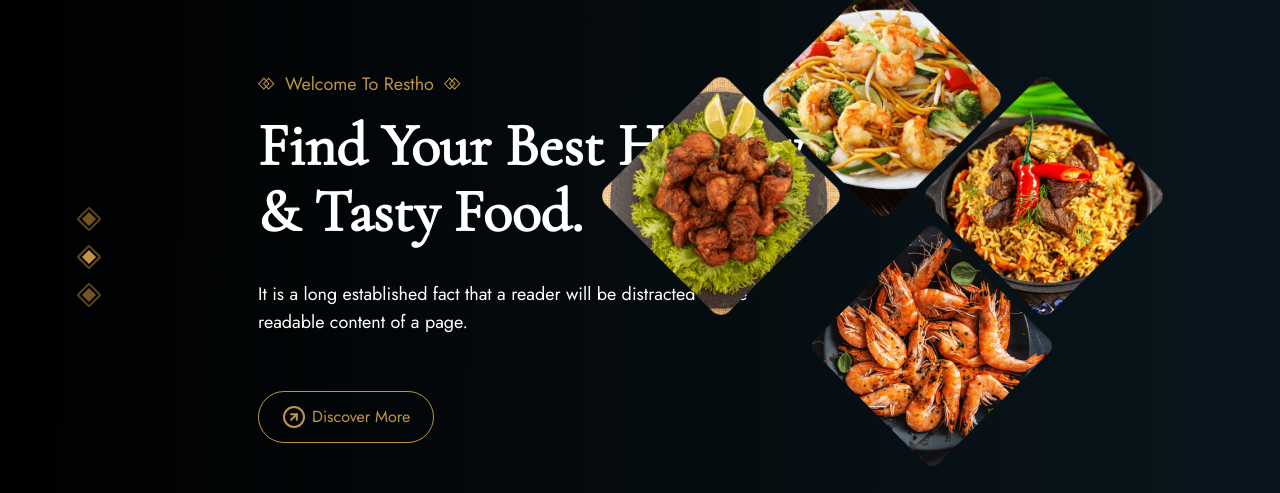
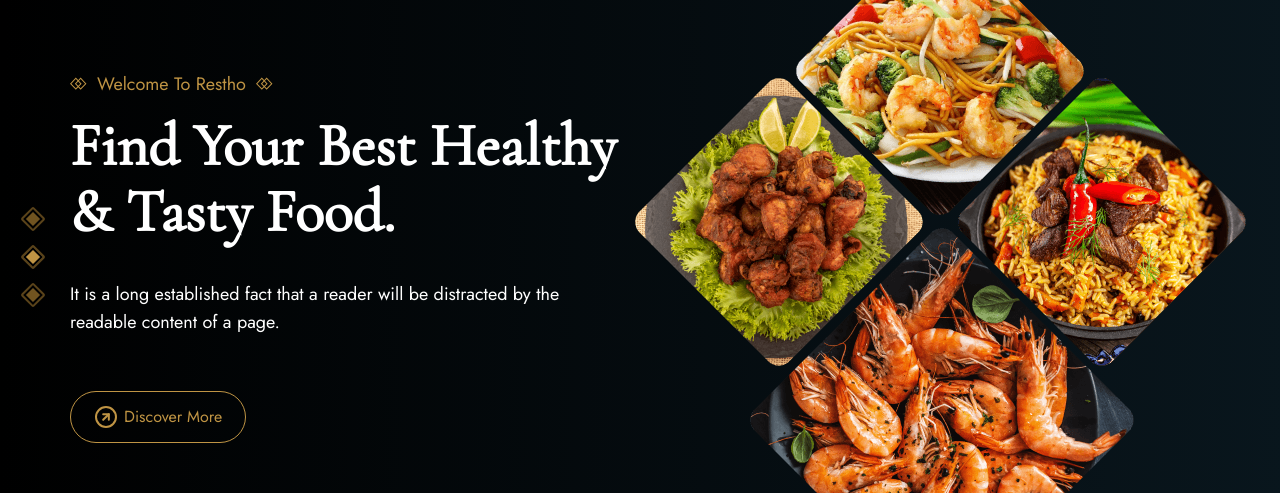
Before and after one commit to muzardemoses/restho-landing-page, a React (Vite) app: page / in a window 1280 px wide. Shown: the part 236-729 px from the top of the page. Built offline with nearby package versions, Linux system fonts and the light colour scheme.

Commit message:
sacreen-size 2180px done

```diff
--- a/src/App.jsx
+++ b/src/App.jsx
@@ -1,11 +1,38 @@
+import { useState, useEffect } from "react";
 import "./App.css";
-import { Header, SectionOne, SectionTwo, SectionThree, SectionFour, SectionFive, SectionSix, Footer } from "./Components";
+import logoSVG from "./assets/header2-logo.svg";
+import {
+  Header,
+  SectionOne,
+  SectionTwo,
+  SectionThree,
+  SectionFour,
+  SectionFive,
+  SectionSix,
+  Footer,
+} from "./Components";
 
 function App() {
+  const [isSticky, setIsSticky] = useState(false);
 
+  useEffect(() => {
+    const handleScroll = () => {
+      if (window.pageYOffset > 100) {
+        setIsSticky(true);
+      } else {
+        setIsSticky(false);
+      }
+    };
+
+    window.addEventListener("scroll", handleScroll);
+
+    return () => {
+      window.removeEventListener("scroll", handleScroll);
+    };
+  }, []);
 
   return (
-    <div className="">
+    <div className="banner">
       {/* <div id="__next">
         <div></div>
         <div className="preloader active">
@@ -15,7 +42,28 @@ function App() {
         </div>
       </div> */}
       <Header />
-      <main className="text-white">
+
+      <div
+        className={`w-full flex justify-center items-center ${
+          isSticky
+            ? "fixed top-0 left-0 right-0 z-10 transition-transform duration-300 ease-in-out transform translate-y-0"
+            : ""
+        }`}
+      >
+        <div className="bg-white w-[87%] rounded-[48px] p-5 flex justify-between items-center shadow-md 2xl:w-[87%]">
+          <a href="/">
+            {" "}
+            <img src={logoSVG} alt="logo" className="" />
+          </a>
+          <ul></ul>
+          <a href="/reservation">
+            <button className="px-8 py-2.5 bg-[#bf9444] rounded-[50px] border border-[#bf9444] text-white font-semibold text-lg button-with-hover">
+              Find Reservation
+            </button>
+          </a>
+        </div>
+      </div>
+      <main className="text-white bg-white">
         <SectionOne />
         <SectionTwo />
         <SectionThree />
@@ -28,5 +76,4 @@ function App() {
   );
 }
 
-
 export default App;
--- a/src/Components/Header.jsx
+++ b/src/Components/Header.jsx
@@ -1,27 +1,9 @@
-import { useState, useEffect } from "react";
 import mailSVG from "../assets/mail.svg";
 import locationSVG from "../assets/location.svg";
-import logoSVG from "../assets/header2-logo.svg";
+
+
 
 export const Header = () => {
-  const [isSticky, setIsSticky] = useState(false);
-
-  useEffect(() => {
-    const handleScroll = () => {
-      if (window.pageYOffset > 100) {
-        setIsSticky(true);
-      } else {
-        setIsSticky(false);
-      }
-    };
-
-    window.addEventListener("scroll", handleScroll);
-
-    return () => {
-      window.removeEventListener("scroll", handleScroll);
-    };
-  }, []);
-
   return (
     <header className="flex flex-col justify-center items-center bg-[linear-gradient(90deg,#000,#09161d)] overflow-auto">
       <div className="py-2.5 flex justify-between items-center text-white w-full px-48 2xl:px-20">
@@ -49,26 +31,6 @@ export const Header = () => {
           </a>
         </div>
       </div>
-      <div
-        className={`w-full flex justify-center items-center ${
-          isSticky
-            ? "fixed top-0 left-0 right-0 z-10 transition-transform duration-300 ease-in-out transform translate-y-0"
-            : ""
-        }`}
-      >
-        <div className="bg-white 2xl:w-[87%] w-[87%] rounded-[48px] p-5 flex justify-between items-center shadow-md">
-          <a href="/">
-            {" "}
-            <img src={logoSVG} alt="logo" className="" />
-          </a>
-          <ul></ul>
-          <a href="/reservation">
-            <button className="px-8 py-2.5 bg-[#bf9444] rounded-[50px] border border-[#bf9444] text-white font-semibold text-lg button-with-hover">
-              Find Reservation
-            </button>
-          </a>
-        </div>
-      </div>
     </header>
   );
 };
--- a/src/Components/SectionOne.jsx
+++ b/src/Components/SectionOne.jsx
@@ -30,9 +30,9 @@ export const SectionOne = () => {
   }, [currentPlay]);
 
   return (
-    <section className="banner h-[calc(100vh-80px)] pl-20 pr-56 flex items-center">
+    <section className="banner h-[calc(100vh-80px)] pl-20 pr-56 flex items-center 2xl:pl-6 2xl:pr-[140px]">
       <div className="flex justify-between items-center h-full w-full">
-        <div className="flex gap-40 items-center">
+        <div className="flex gap-40 items-center 2xl:gap-7">
           <div className="flex flex-col gap-5">
             <div className="bg-[#795b23bd] rounded-sm p-[2px] transform rotate-45">
               <div
--- a/src/Components/SectionThree.jsx
+++ b/src/Components/SectionThree.jsx
@@ -24,7 +24,7 @@ export const SectionThree = () => {
           Various versions have evolved over the years, sometimes on purpose.
         </p>
       </div>
-      <div className="flex justify-center items-center gap-16">
+      <div className="flex justify-center items-center gap-16 2xl:gap-4">
         <div className="flex flex-col items-center gap-4">
           <div className="relative">
             <img src={imgOne} alt="img-one" className="" />
--- a/src/Components/SectionTwo.jsx
+++ b/src/Components/SectionTwo.jsx
@@ -12,7 +12,7 @@ import aboutRightImg from "../assets/SecTwo/about-right.png";
 
 export const SectionTwo = () => {
   return (
-    <section className="text-black h-screen flex flex-col gap-[80px] py-[80px] px-48 2xl:px-20 2xl:pb[120px]">
+    <section className="text-black min-h-screen flex flex-col gap-[80px] py-[80px] px-48 2xl:px-20 2xl:pb[120px]">
       <div className="flex justify-between items-center">
         <div className="relative w-[270px] border border-[#eeee] py-5 pr-[15px] pl-[110px] rounded-[5px] flex flex-col items-end 2xl:pr-2.5  2xl:w-[250px]">
           <div className="">
@@ -95,7 +95,7 @@ export const SectionTwo = () => {
           </div>
         </div>
       </div>
-      <div className="flex gap-[200px] items-center">
+      <div className="flex gap-[200px] items-center 2xl:gap-[140px]">
         <div className="relative w-[520px]">
           <>
             <img
--- a/src/index.css
+++ b/src/index.css
@@ -22,6 +22,9 @@ body {
   background: linear-gradient(90.28deg, #000 0.23%, #09161d 100.33%);
 }
 
+.borban{
+border-bottom: 1px solid #09161d;
+}
 /* Add this class to the button to apply the hover effect */
 .button-with-hover {
   position: relative;
```
